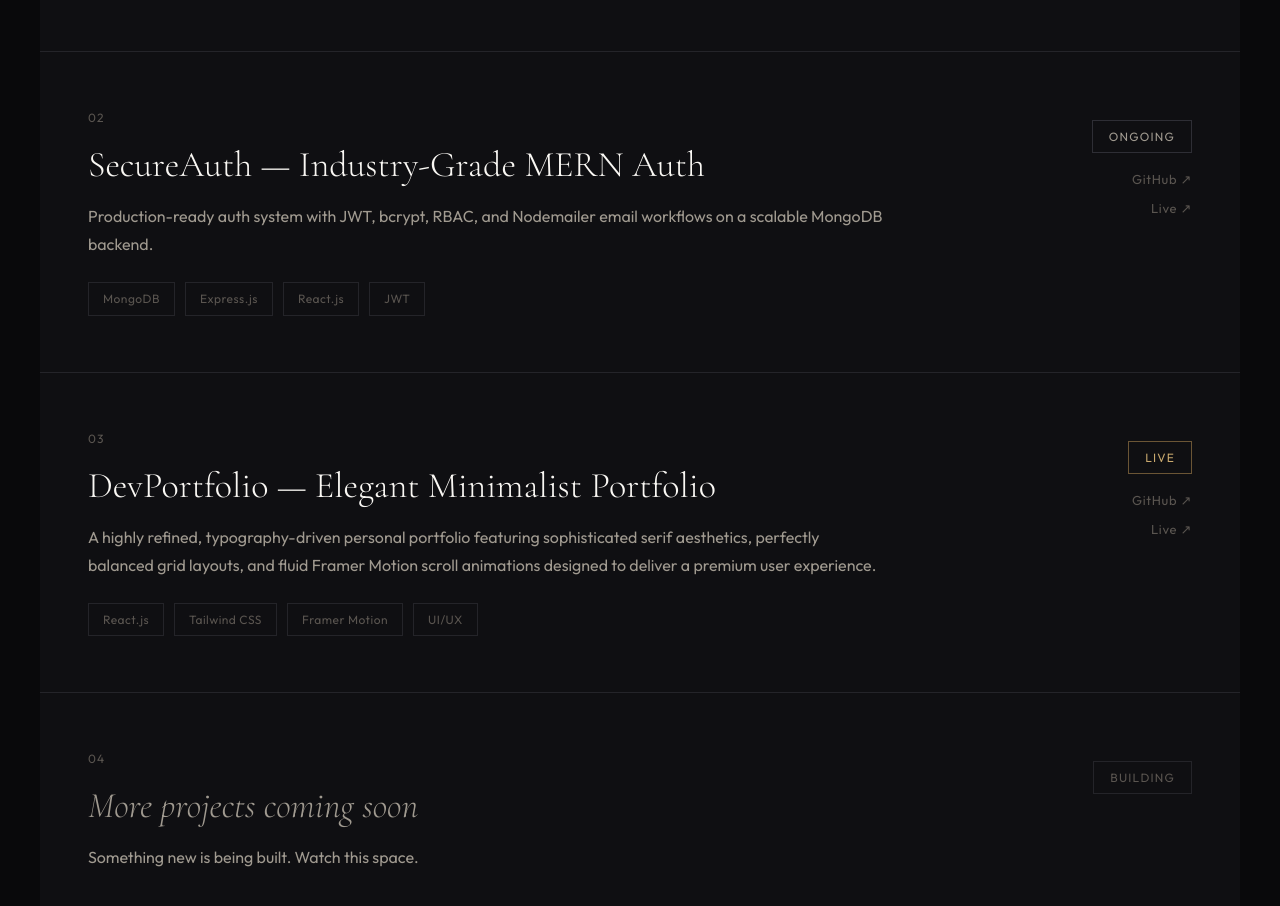
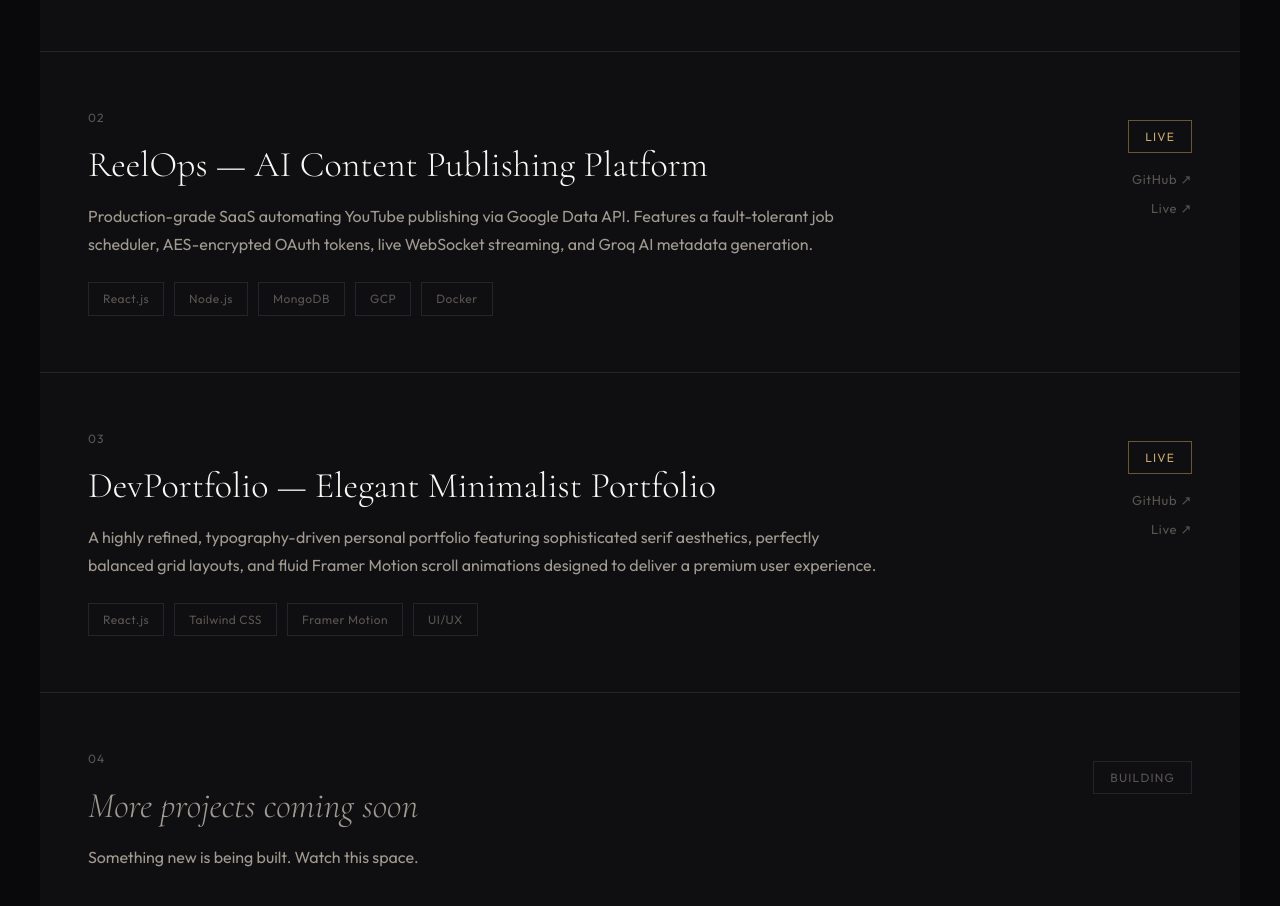
Before and after one commit to Ekaaanshhhh/DevPortfolio, a React (Vite) app: page / in a window 1280 px wide. Shown: the part 5380-6286 px from the top of the page. Built offline with nearby package versions, Linux system fonts and the light colour scheme.

Commit message:
updated - projects section

```diff
--- a/src/sections/WorkSection.jsx
+++ b/src/sections/WorkSection.jsx
@@ -74,22 +74,23 @@ export default function WorkSection() {
           <motion.div className="proj-item" variants={itemVariants}>
             <div>
               <div className="proj-no">02</div>
-              <div className="proj-name">SecureAuth — Industry-Grade MERN Auth</div>
+              <div className="proj-name">ReelOps — AI Content Publishing Platform</div>
               <p className="proj-desc">
-                Production-ready auth system with JWT, bcrypt, RBAC, and Nodemailer email workflows on a scalable MongoDB backend.
+                Production-grade SaaS automating YouTube publishing via Google Data API. Features a fault-tolerant job scheduler, AES-encrypted OAuth tokens, live WebSocket streaming, and Groq AI metadata generation.
               </p>
               <div className="proj-tech">
+                <span className="proj-tech-tag">React.js</span>
+                <span className="proj-tech-tag">Node.js</span>
                 <span className="proj-tech-tag">MongoDB</span>
-                <span className="proj-tech-tag">Express.js</span>
-                <span className="proj-tech-tag">React.js</span>
-                <span className="proj-tech-tag">JWT</span>
+                <span className="proj-tech-tag">GCP</span>
+                <span className="proj-tech-tag">Docker</span>
               </div>
             </div>
             <div className="proj-status-col">
-              <span className="proj-badge ongoing">Ongoing</span>
+              <span className="proj-badge live">Live</span>
               <div className="proj-links-col">
-                <a className="proj-link" href="#" target="_blank" rel="noreferrer">GitHub ↗</a>
-                <a className="proj-link" href="#" target="_blank" rel="noreferrer">Live ↗</a>
+                <a className="proj-link" href="https://github.com/Ekaaanshhhh/ReelOps" target="_blank" rel="noreferrer">GitHub ↗</a>
+                <a className="proj-link" href="https://reel-ops.vercel.app/" target="_blank" rel="noreferrer">Live ↗</a>
               </div>
             </div>
           </motion.div>
```
